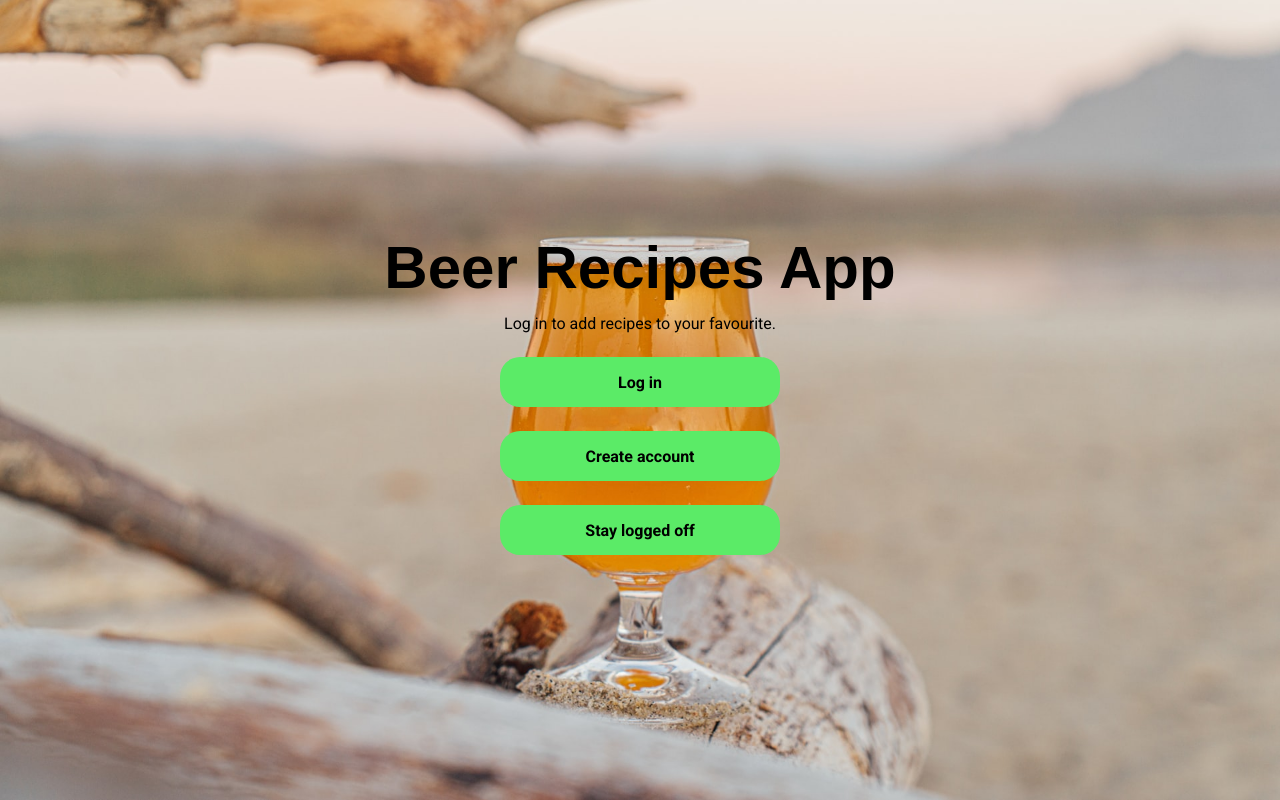
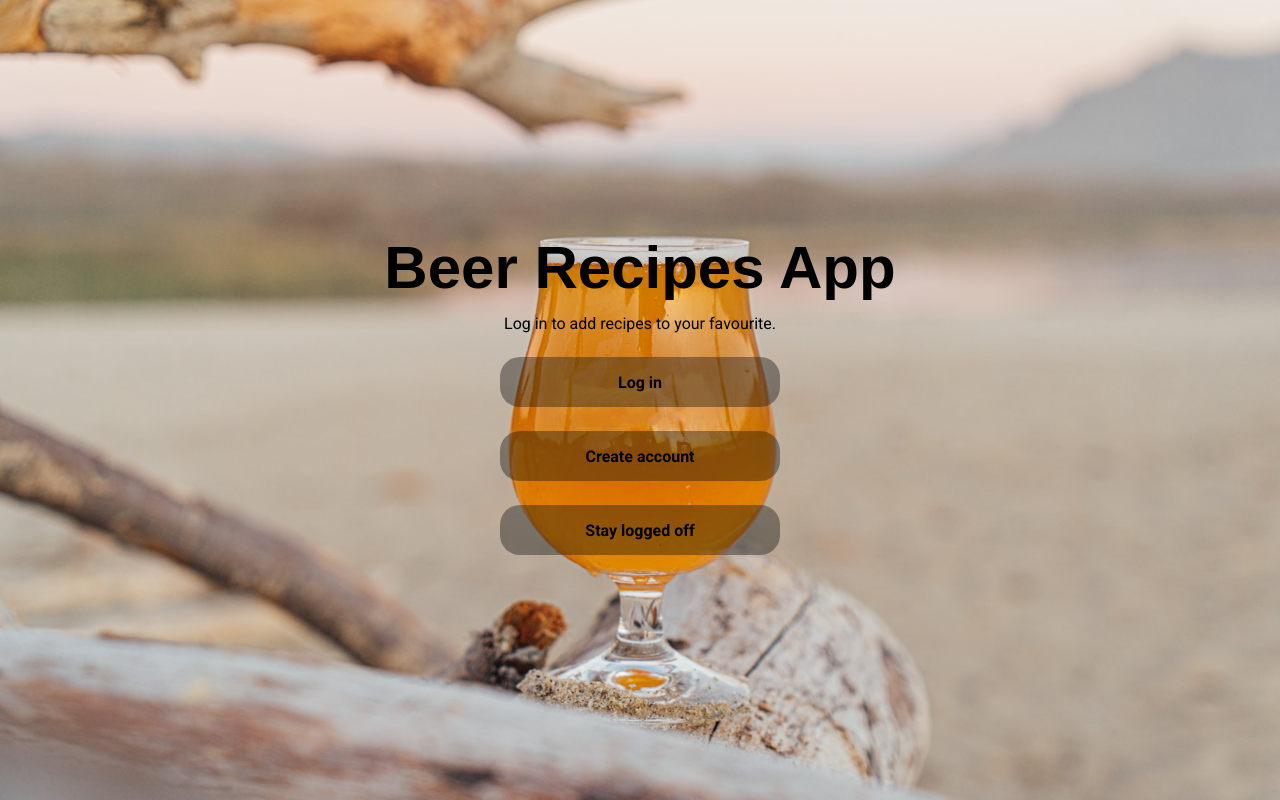
Before and after one commit to Pawello12/Beer-recipes-app, a React (Create React App) app: page / in a window 1280 px wide. Built offline with nearby package versions, Linux system fonts and the light colour scheme; a web font is replaced by a local one.

Commit message:
change style

```diff
--- a/src/components/Button/Button.module.scss
+++ b/src/components/Button/Button.module.scss
@@ -10,12 +10,13 @@
     border: none;
     font-size: $small;
     font-weight: 700;
-    transition: background-color 0.2s;
+    transition: color 0.2s, background-color 0.2s;
     justify-self: center;
     // align-self: flex-end;
     grid-column: 1/-1;
 
     &:hover {
         background-color: $background-color;
+        color: $white;
     }
 }
--- a/src/components/ErrorMessage/ErrorMessage.js
+++ b/src/components/ErrorMessage/ErrorMessage.js
@@ -2,9 +2,9 @@ import React from 'react';
 
 import {errorMessage} from 'components/ErrorMessage/ErrorMessage.module.scss';
 
-const ErrorMessage = ({error}) => {
+const ErrorMessage = ({error, style}) => {
     return(
-        <p className={errorMessage}>{error}</p>
+        <p className={errorMessage} style={style} >{error}</p>
     )
 }
 
--- a/src/components/ResultCard/ResultCard.js
+++ b/src/components/ResultCard/ResultCard.js
@@ -113,7 +113,7 @@ const ResultCard = ({data, buttonContent, buttonDelete, beerList, updateBeerList
             </ul>
             {UserContext.user.isUserLoggedIn && !showError &&  ! buttonDelete ? <Button content={buttonContent ? buttonContent : "Add to favourites"} clickHandler={addToFavouritesHandler} style={{marginTop: 'auto'}} /> : null}
             {buttonDelete ? <Button content="Delete" style={{marginTop: 'auto'}} clickHandler={removeFromFavouritesHandler} /> : null}
-            {showError ? <ErrorMessage error={showError} /> : null}
+            {showError ? <ErrorMessage error={showError} style={{marginTop: "auto", marginBottom: "32px", fontSize: "16px"}} /> : null}
         </div>
     )
 }
--- a/src/styles/_theme.scss
+++ b/src/styles/_theme.scss
@@ -1,10 +1,14 @@
 $black: #000;
-$white: #fff;
-$primary: #5BEB67;
-$secondary: #ebc567;
-$red: #EB5B8E;
+$white: rgba(255, 255, 255, 0.95);
+// $primary: #5BEB67;
+$primary: rgba(20, 20, 20, 0.4);
+// $secondary: #ebc567;
+$secondary: rgba(151, 143, 143, 0.8);
+// $red: #EB5B8E;
+$red: rgba(230, 218, 218, 0.9);
 $green: #74EB7E;
-$background-color: #8AA5EB;
+// $background-color: #8AA5EB;
+$background-color: rgba(41, 41, 41, 0.9);
 
 $main-font-family: 'Roboto',
 sans-serif;
```
